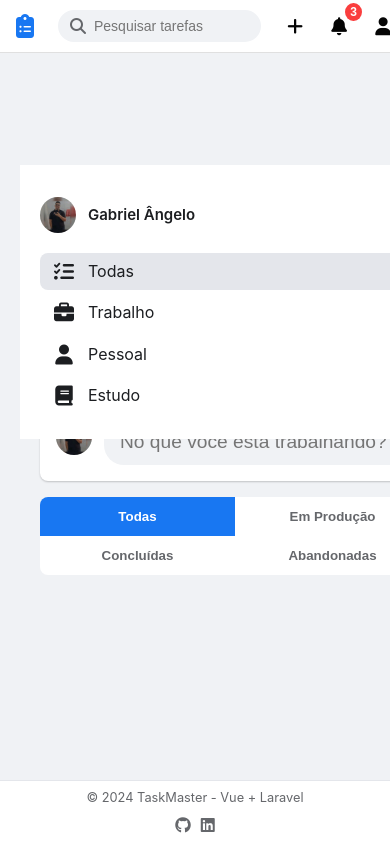
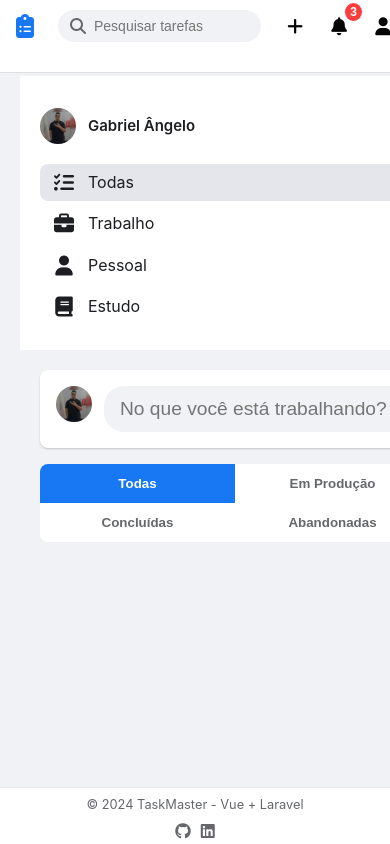
Before and after one commit to DevAngeloOliveira/Vue-TodoList-Front, a Vue app: page / in a window 390 px wide. Shown: the top 844 px of the page. Built offline with nearby package versions, Linux system fonts and the light colour scheme.

Commit message:
fix: Ajustes no footer
Subindo ajustes de exibição no footer

```diff
--- a/src/App.vue
+++ b/src/App.vue
@@ -55,12 +55,12 @@ const getCategoryIcon = (category: string) => {
 
 <template>
   <div class="app-container">
-    <Header />
+    <Header class="header" />
     <div class="content-wrapper">
       <aside class="sidebar">
         <div class="user-info">
           <img
-            src="./assets//images//image.png"
+            src="./assets/images/image.png"
             alt="User Avatar"
             class="user-avatar"
           />
@@ -90,7 +90,7 @@ const getCategoryIcon = (category: string) => {
         />
       </main>
     </div>
-    <Footer />
+    <Footer class="footer" />
   </div>
 </template>
 
@@ -115,37 +115,44 @@ body {
     Arial, sans-serif;
   margin: 0;
   padding: 0;
-  overflow: hidden; /* Impede o scroll no body */
-  height: 100vh; /* Define a altura para 100% da viewport */
   background-color: var(--fb-gray);
   color: var(--fb-black);
   line-height: 1.34;
+  /* Removido: overflow: hidden; e height: 100vh; */
 }
 
 .app-container {
   display: flex;
   flex-direction: column;
-  height: 100vh; /* Usa toda a altura da viewport */
+  height: 100vh; /* Alterado de height para min-height */
+}
+
+.header {
+  position: fixed;
+  top: 0;
+  left: 0;
+  right: 0;
+  z-index: 1000;
+  height: 56px; /* Ajuste conforme necessário */
 }
 
 .content-wrapper {
   display: flex;
   flex: 1;
-  overflow: hidden; /* Impede o scroll no wrapper */
+  overflow: hidden;
   padding-top: 56px; /* Altura do cabeçalho fixo */
   max-width: 1200px;
   margin: 0 auto;
   width: 100%;
+  /* Removido: overflow: hidden; */
 }
 
 .sidebar {
   width: 280px;
   padding: 20px;
-  position: sticky;
-  top: 56px;
-  height: 100%; /* Ocupa toda a altura do content-wrapper */
-  overflow-y: auto; /* Permite scroll na sidebar se necessário */
+  overflow-y: auto;
   background-color: var(--fb-white);
+  height: calc(100vh - 56px); /* Altura total menos a altura do header */
 }
 
 .user-info {
@@ -202,15 +209,20 @@ body {
 .main-content {
   flex: 1;
   padding: 20px;
-  overflow-y: auto; /* Permite scroll no conteúdo principal */
-  height: 100%; /* Ocupa toda a altura do content-wrapper */
+  overflow-y: auto;
+  /* Removido: height: 100%; */
   max-width: 800px;
   width: 100%;
+  padding-bottom: 60px; /* Adicione espaço para o footer */
+}
+
+.footer {
+  height: 40px; /* Ajuste conforme necessário */
 }
 
 @media (max-width: 1200px) {
   .content-wrapper {
-    padding: 56px 20px 0;
+    padding: 76px 20px 0; /* 56px (header) + 20px (padding-top) */
   }
 }
 
@@ -222,12 +234,14 @@ body {
   .sidebar {
     width: 100%;
     height: auto;
-    max-height: 30vh; /* Limita a altura da sidebar em telas menores */
+    max-height: 30vh;
   }
 
   .main-content {
-    height: auto;
-    max-height: 70vh; /* Ajusta a altura do conteúdo principal em telas menores */
+    height: calc(
+      100vh - 56px - 30vh - 40px
+    ); /* Ajuste para considerar header, sidebar e footer */
+    max-height: none;
   }
 }
 </style>
--- a/src/components/Footer.vue
+++ b/src/components/Footer.vue
@@ -33,11 +33,10 @@
   background-color: var(--fb-white);
   border-top: 1px solid var(--fb-light-gray);
   padding: 8px 16px;
-  position: fixed;
-  bottom: 0;
-  left: 0;
-  right: 0;
-  z-index: 100;
+  height: 40px; /* Defina uma altura fixa para o footer */
+  display: flex;
+  align-items: center;
+  justify-content: space-between;
 }
 
 .footer-content {
```
